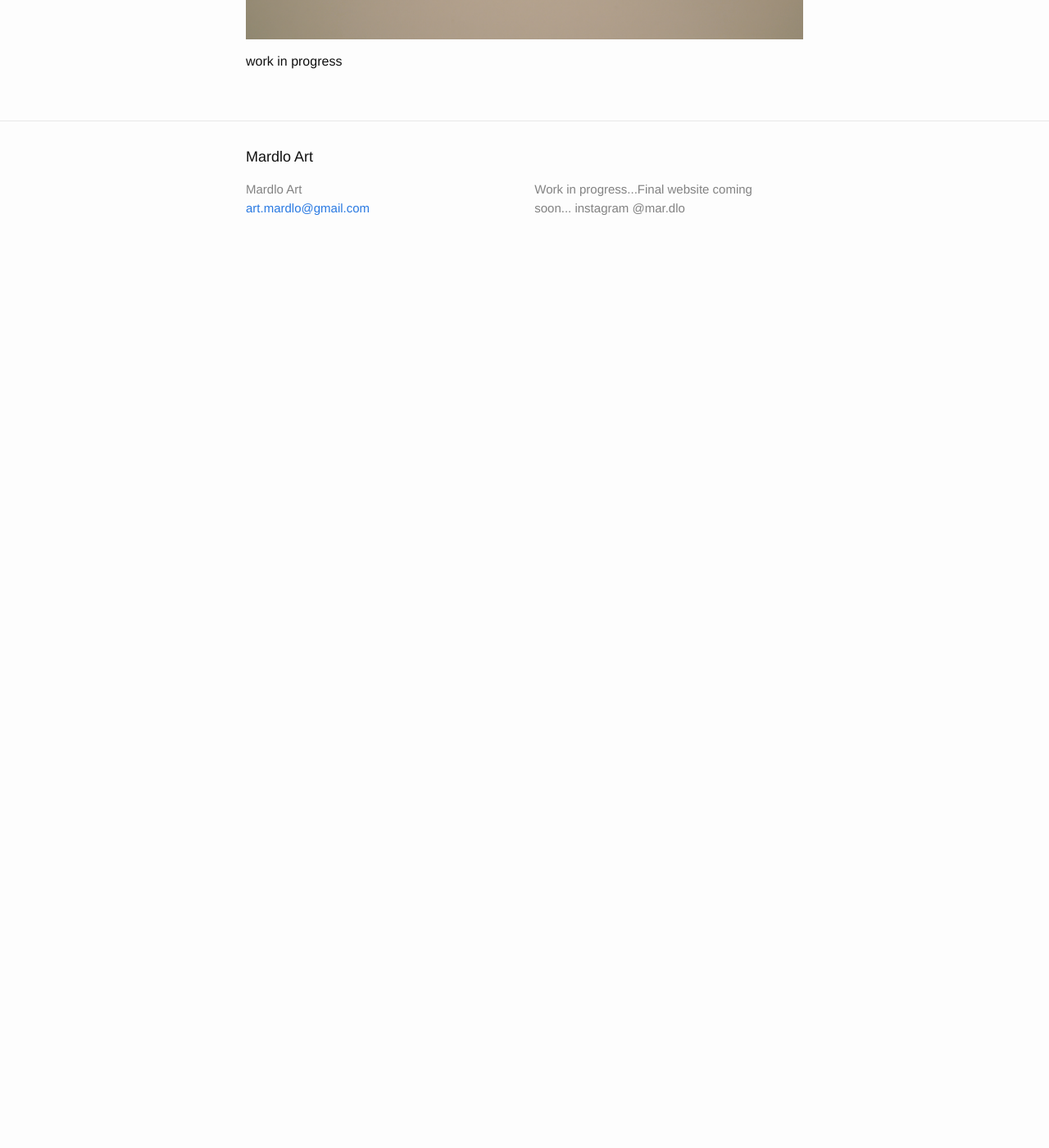
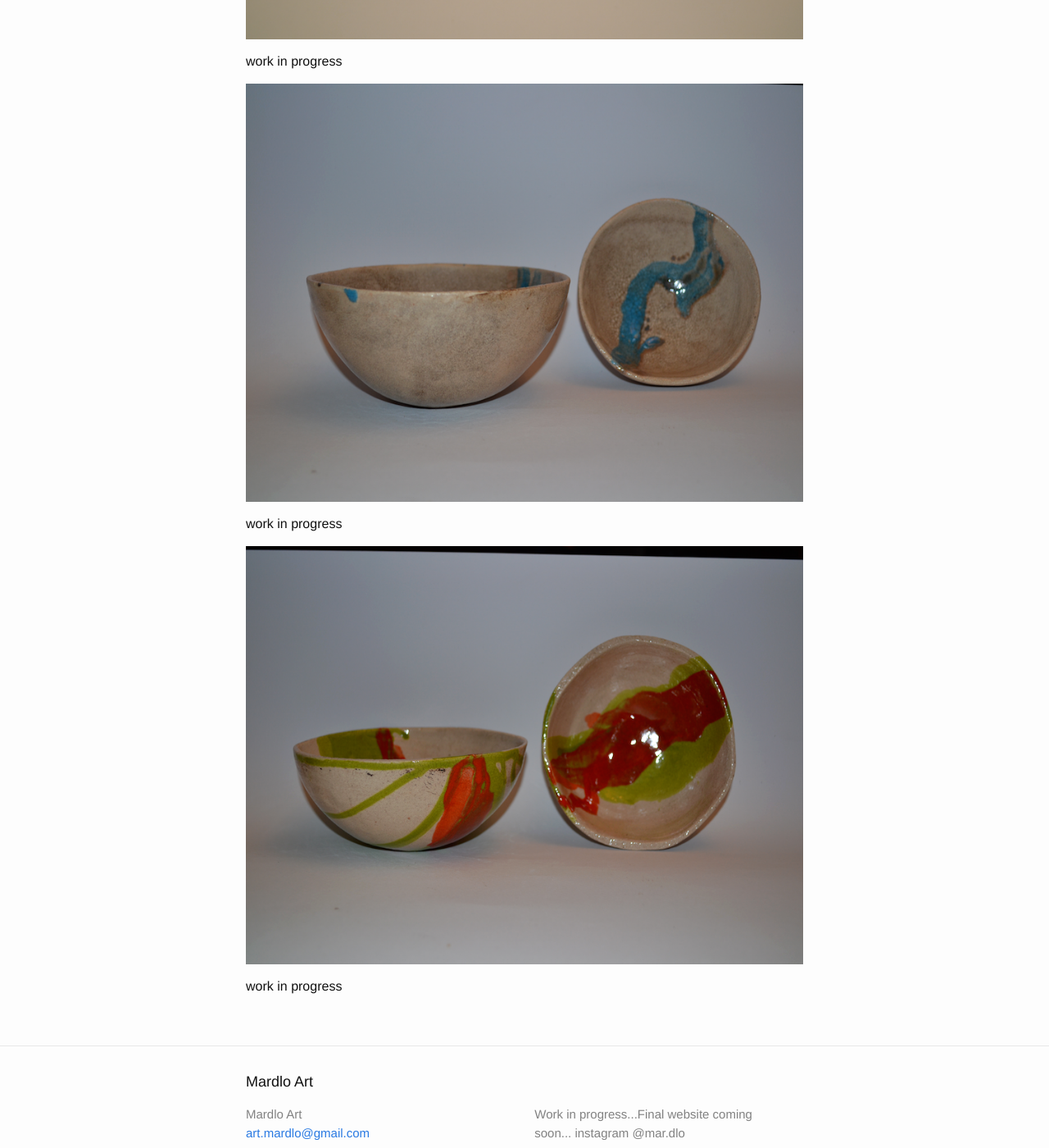
Before and after one commit to mardlo/mardlo.github.io, a Jekyll site: the page built from _posts/2016-11-19-spring.markdown, in a window 1280 px wide and 1400 px high, scrolled down 1945 px. Shown: the whole window at 82% size. Built offline with Jekyll 4.4.1, drawn with Linux system fonts in a browser that asks for light colours; before the commit the page ends 2270 px from its top, so only the background shows below that.

Commit message:
Update 2016-11-19-spring.markdown

```diff
--- a/_posts/2016-11-19-spring.markdown
+++ b/_posts/2016-11-19-spring.markdown
@@ -16,3 +16,11 @@ work in progress
 ![La mia ciotolotta](/assets/pics/spring9-800x600.png)
 
 work in progress
+
+![La mia ciotolotta](/assets/pics/spring4-800x600.png)
+
+work in progress
+
+![La mia ciotolotta](/assets/pics/spring6-800x600.png)
+
+work in progress
```
